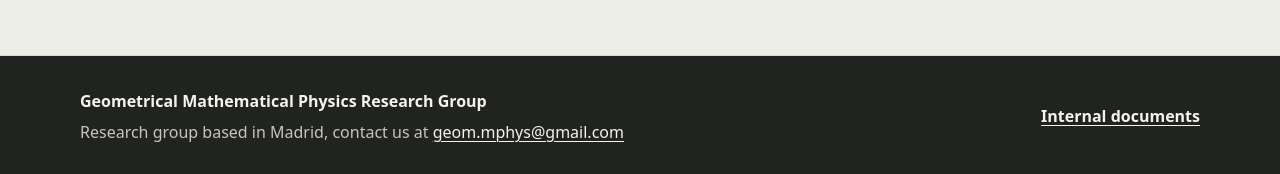
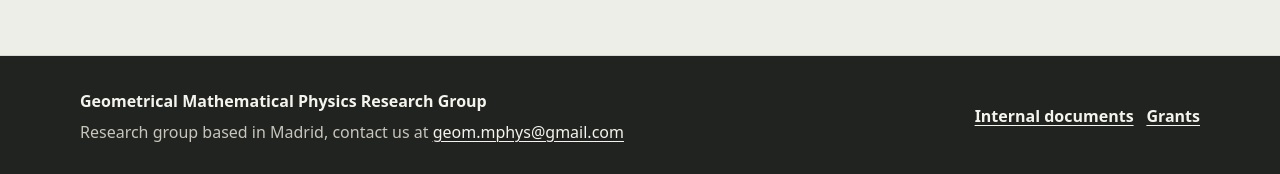
Before and after one commit to GeomMPhys/geommphys.github.io, a Jekyll site: the page built from index.md, in a window 1280 px wide and 900 px high, scrolled down 1475 px. Shown: the part 723-897 px from the top of the window. Built offline with Jekyll 4.4.1, drawn with Linux system fonts in a browser that asks for light colours.

Commit message:
Add a Grants footer link to the private grants knowledge base
Points to the grants/ area in the private group-documents repo (GitHub login
gates it), giving members a one-click path from the site to the grants
institutional memory.

Co-Authored-By: Claude Opus 4.8 (1M context) <noreply@anthropic.com>

```diff
--- a/_data/site.yml
+++ b/_data/site.yml
@@ -24,3 +24,5 @@ map_url: ""
 links:
   - label: "Internal documents"
     url: "https://github.com/GeomMPhys/group-documents"
+  - label: "Grants"
+    url: "https://github.com/GeomMPhys/group-documents/tree/main/grants"
```
